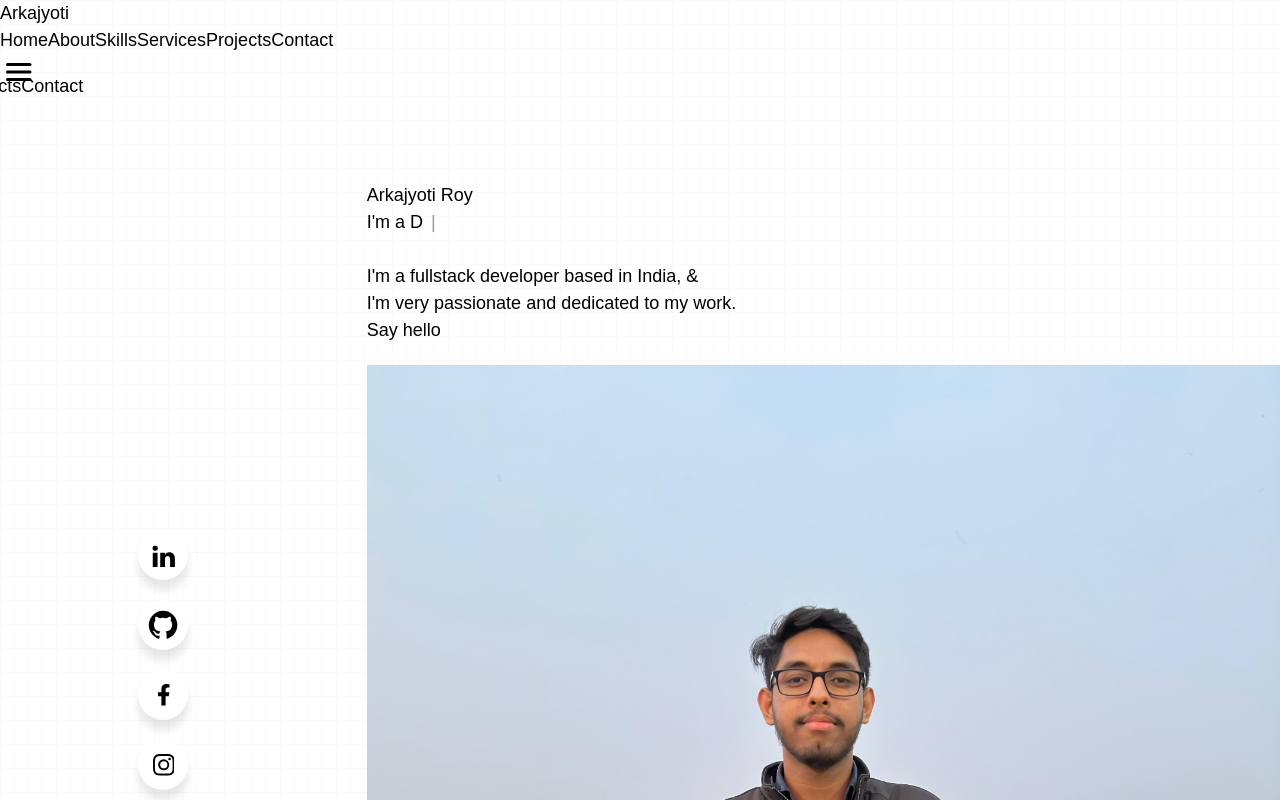
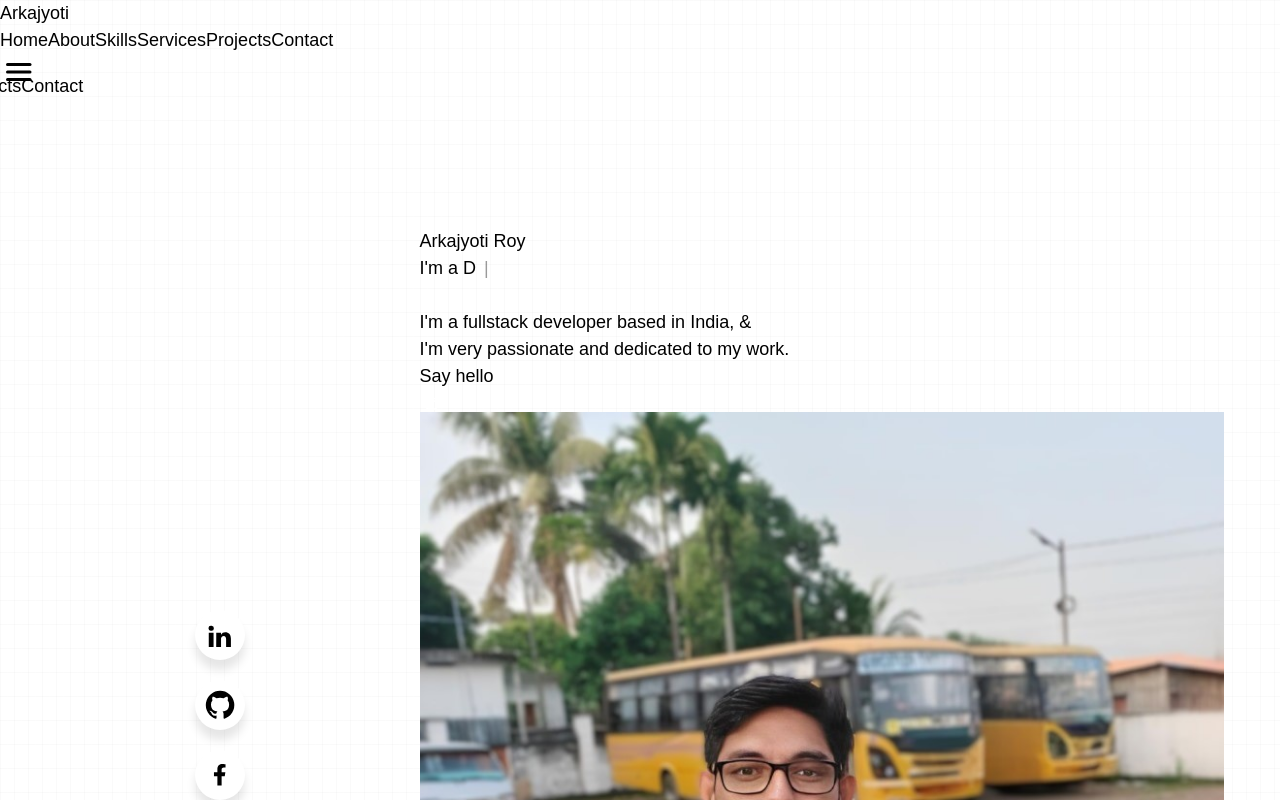
Before and after one commit to arkajyoti-roy/arka-port, a React (Vite) app: page / in a window 1280 px wide. Shown: the top 800 px of the page. Built offline with nearby package versions, Linux system fonts and the light colour scheme; a web font is replaced by a local one.

Commit message:
create 1 file and update 2 files

```diff
--- a/src/Components/Home.jsx
+++ b/src/Components/Home.jsx
@@ -143,13 +143,17 @@ const Home = () => {
               </div>
             </div>
             {/* <div className="border lg:max-w-lg lg:w-1/4 md:w-1/2 w-5/6 sm:justify-center md:justify-center"> */}
-          <div className="lg:max-w-lg lg:w-full md:w-1/2 w-5/6 mb-10 md:mb-0">
+          <div className="lg:max-w-96 lg:w-full md:w-1/2 w-5/6 mb-10 md:mb-0">
+          {/* <div className="lg:max-w-lg lg:w-full md:w-1/2 w-5/6 mb-10 md:mb-0"> */}
 
               <img
                 className="object-cover object-center rounded-3xl"
-                alt="hero"
+                alt="arka"
                 // src="https://dummyimage.com/620x500"
-              src="./images/main.jpg"
+              // src="./images/sa.jpg"
+              src="./images/ty.jpg"
+              // src="./images/main.jpg"
+              // src="./images/trump.jpeg"
 
               />
             </div>
--- a/src/Components/style.css
+++ b/src/Components/style.css
@@ -275,7 +275,7 @@
 }
 
 .home {
-  margin-top: -160px;
+  margin-top: -100px;
   display: flex;
   gap: 150px;
   padding: 6% 0 0 3%;
```
Also changed, not shown: public/images/ty.jpg (added).
